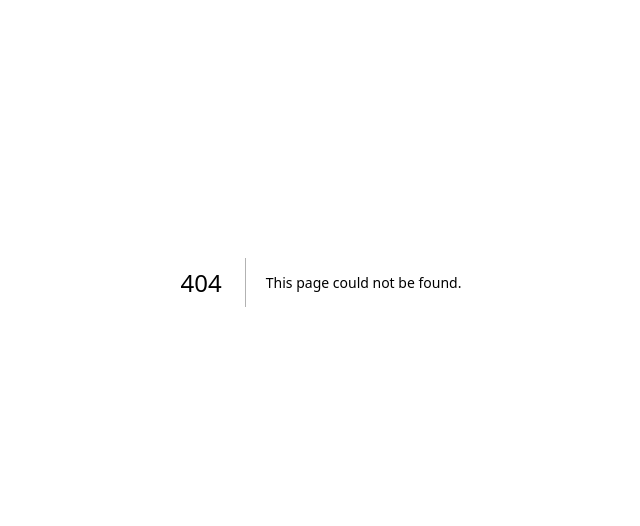
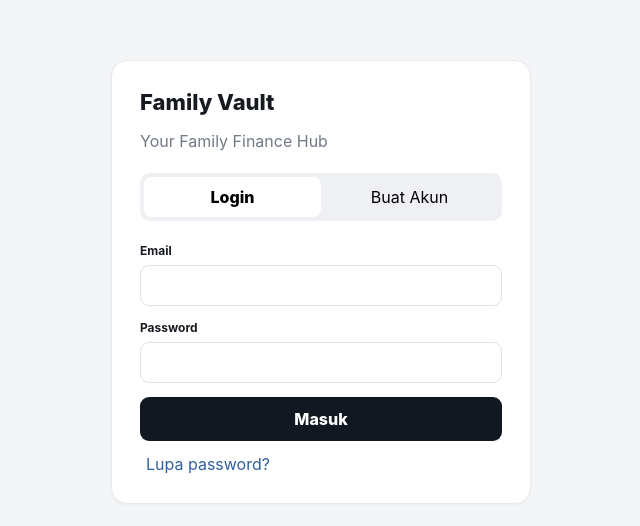
Before and after one commit to zaynmediaworks-source/family-vault, a Next.js app: page /login in a window 1280 px wide. Before the commit this address had no page. Shown: the part 118-644 px from the top of the page, without its empty margins (319-959 px from the left). Built offline with nearby package versions, Linux system fonts and the light colour scheme.

Commit message:
Connect Family Vault authentication and household dashboard

```diff
--- /dev/null
+++ b/app/login/page.tsx
@@ -0,0 +1,40 @@
+'use client';
+import { FormEvent, useState } from 'react';
+import { useRouter } from 'next/navigation';
+import { supabase } from '@/lib/supabase';
+export default function LoginPage() {
+  const router = useRouter();
+  const [mode, setMode] = useState<'login' | 'signup'>('login');
+  const [email, setEmail] = useState('');
+  const [password, setPassword] = useState('');
+  const [message, setMessage] = useState('');
+  const [busy, setBusy] = useState(false);
+  async function submit(e: FormEvent) {
+    e.preventDefault(); setMessage(''); setBusy(true);
+    try {
+      if (mode === 'login') {
+        const { error } = await supabase.auth.signInWithPassword({ email: email.trim(), password });
+        if (error) throw error;
+        router.replace('/dashboard');
+      } else {
+        const { data, error } = await supabase.auth.signUp({ email: email.trim(), password, options: { emailRedirectTo: `${window.location.origin}/` } });
+        if (error) throw error;
+        if (data.session) router.replace('/dashboard');
+        else setMessage('Cek email untuk mengonfirmasi akun, lalu masuk ke Family Vault.');
+      }
+    } catch (e) { setMessage(e instanceof Error ? e.message : 'Koneksi gagal. Silakan coba lagi.'); }
+    finally { setBusy(false); }
+  }
+  async function resetPassword() {
+    if (!email.trim()) return setMessage('Isi email terlebih dahulu.');
+    setBusy(true); setMessage('');
+    try {
+      const { error } = await supabase.auth.resetPasswordForEmail(email.trim(), { redirectTo: `${window.location.origin}/reset-password` });
+      if (error) throw error;
+      setMessage('Jika email terdaftar, tautan reset password akan dikirim.');
+    } catch (e) { setMessage(e instanceof Error ? e.message : 'Koneksi gagal. Silakan coba lagi.'); }
+    finally { setBusy(false); }
+  }
+  return <main className="center"><section className="auth-card"><div className="logo">Family Vault</div><p className="muted">Your Family Finance Hub</p><div className="segmented"><button disabled={busy} aria-pressed={mode === 'login'} className={mode === 'login' ? 'active' : ''} onClick={() => { setMode('login'); setMessage(''); }}>Login</button><button disabled={busy} aria-pressed={mode === 'signup'} className={mode === 'signup' ? 'active' : ''} onClick={() => { setMode('signup'); setMessage(''); }}>Buat Akun</button></div>
+    <form onSubmit={submit}><label>Email<input type="email" autoComplete="email" value={email} onChange={e => setEmail(e.target.value)} required /></label><label>Password<input type="password" autoComplete={mode === 'login' ? 'current-password' : 'new-password'} minLength={mode === 'signup' ? 8 : 1} value={password} onChange={e => setPassword(e.target.value)} required /></label><button className="primary" disabled={busy}>{busy ? 'Memproses…' : mode === 'login' ? 'Masuk' : 'Buat Akun'}</button></form>{mode === 'login' && <button className="link-btn" disabled={busy} onClick={resetPassword}>Lupa password?</button>}{message && <p className="status" role="status">{message}</p>}</section></main>;
+}
```
